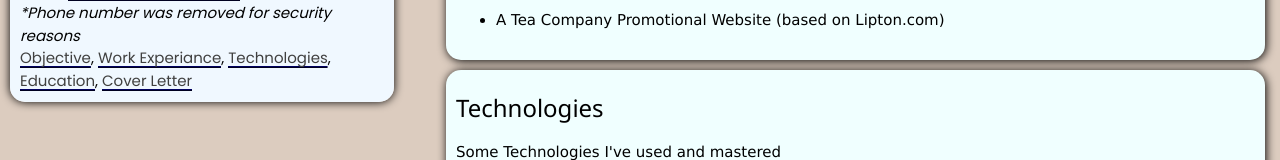
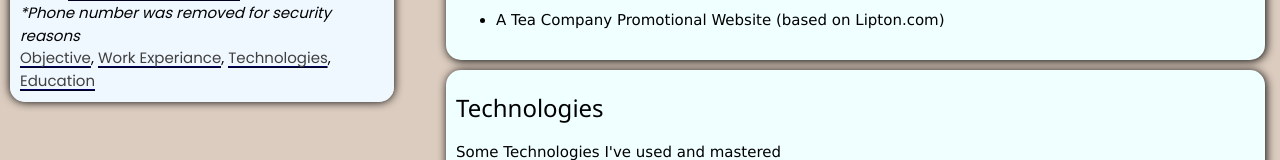
Before and after one commit to wania-dev/projects, a plain HTML site: page alternate/resume/index.html in a window 1280 px wide. Shown: the part 536-696 px from the top of the page. Drawn offline with nearby package versions, Linux system fonts and the light colour scheme.

Commit message:
Update index.html

```diff
--- a/alternate/resume/index.html
+++ b/alternate/resume/index.html
@@ -18,7 +18,7 @@
             <h2>Contact Information</h2>
             <span><b>Email: </b><a href="mailto:dev.wania@gmail.com">dev.wania@gmail.com</a></span>
             <span><i>*Phone number was removed for security reasons </i></span>
-            <a href="#objective">Objective</a>, <a href="#work-ex">Work Experiance</a>, <a href="#tech">Technologies</a>,  <a href="#edu">Education</a>, <a href="#cover">Cover Letter</a>
+            <a href="#objective">Objective</a>, <a href="#work-ex">Work Experiance</a>, <a href="#tech">Technologies</a>,  <a href="#edu">Education</a>
         </div>
     </div>
 
```
